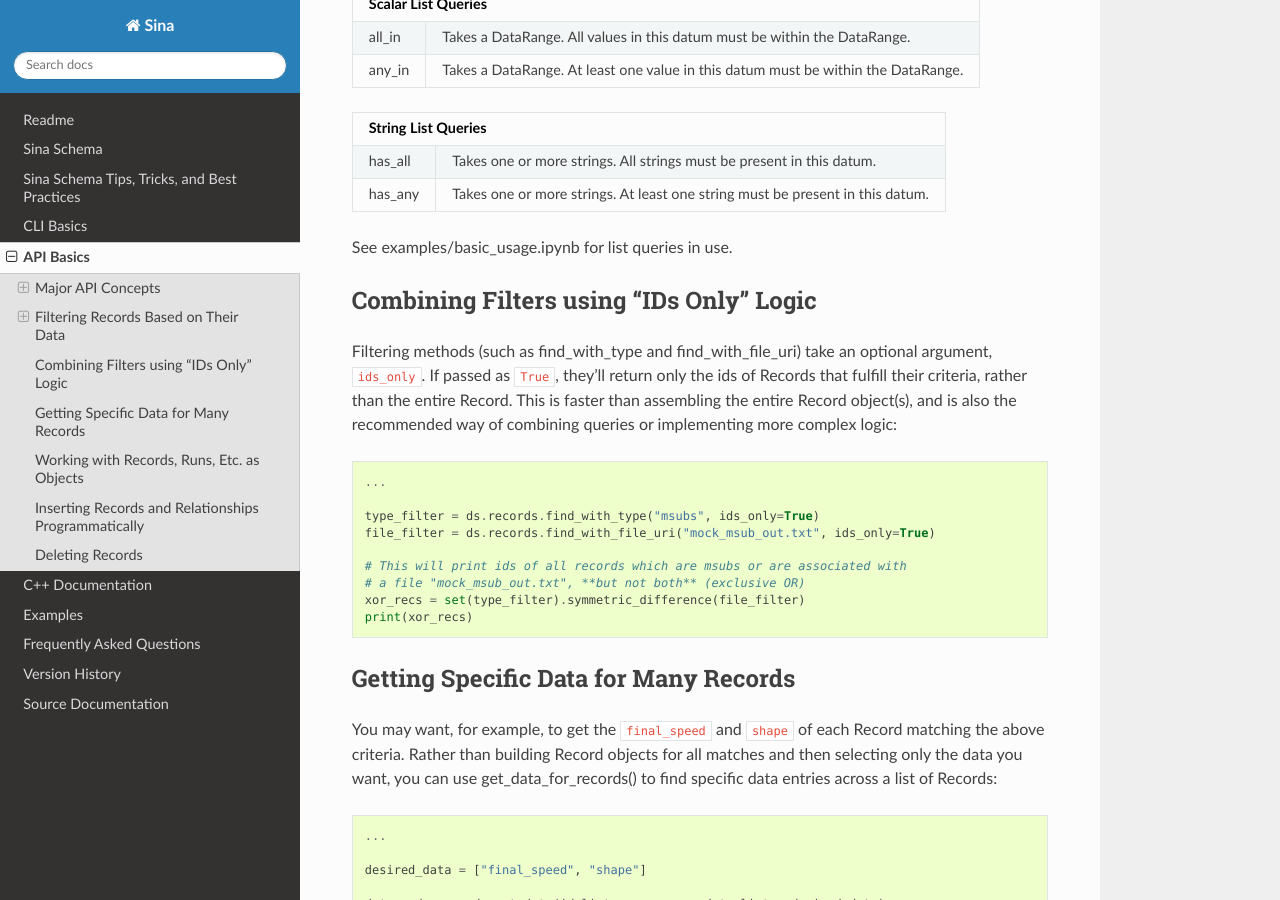
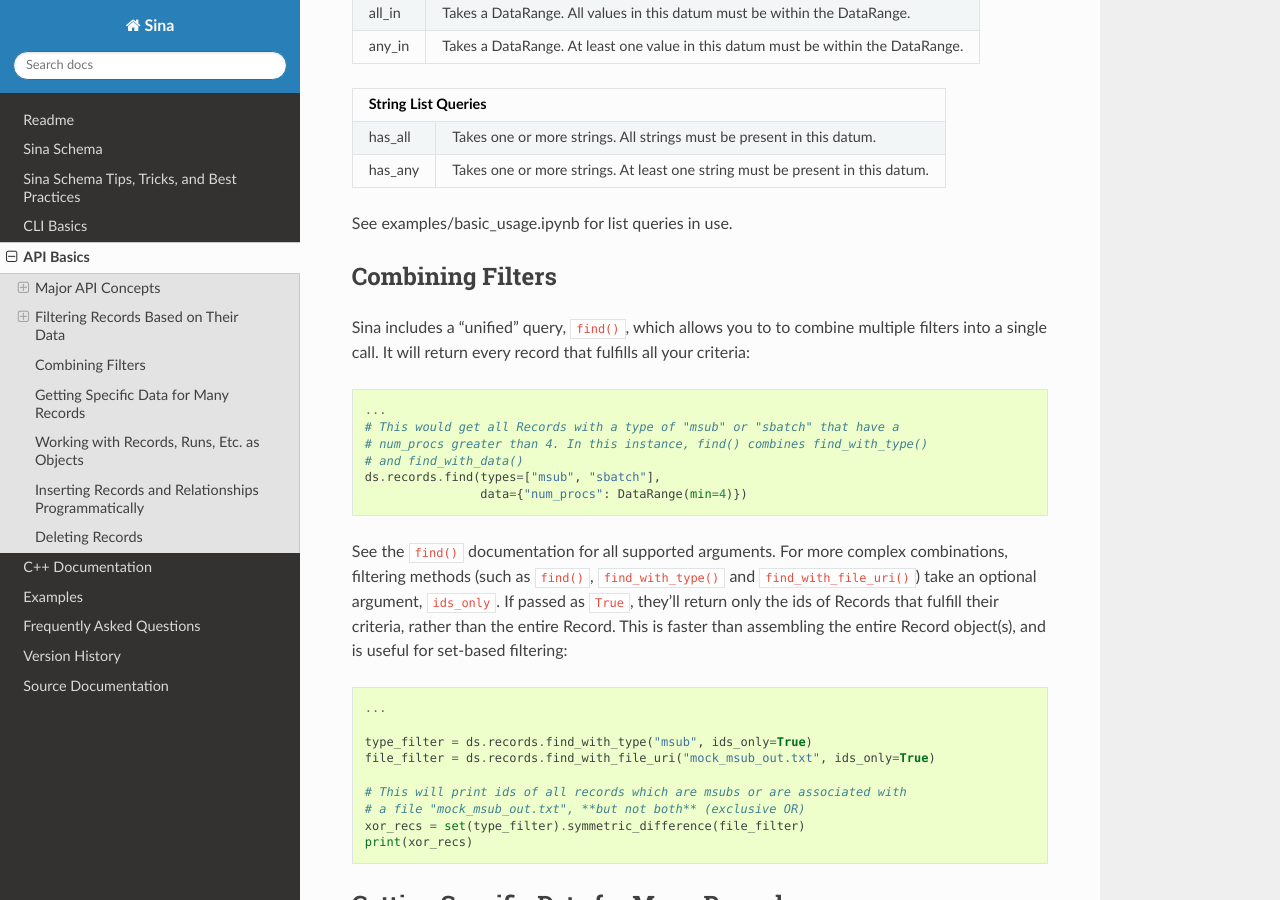
Before and after one commit to LLNL/Sina, a Sphinx documentation site: the page built from python/docs/source/api_basics.rst, in a window 1280 px wide and 900 px high, scrolled down 2911 px. Built offline with Sphinx 7.4.7 and the Read the Docs theme 2.0.0, drawn with Linux system fonts in a browser that asks for light colours; pages that are not in the unit, such as notebooks, are missing from menus; the version number could not be read and is left out; some of the changed text lies outside the part shown.

Commit message:
SIBO-980: Add documentation for find()

```diff
--- a/python/docs/source/api_basics.rst
+++ b/python/docs/source/api_basics.rst
@@ -149,18 +149,30 @@ See examples/basic_usage.ipynb for list queries in use.
 
 .. _Ids_Only:
 
-Combining Filters using "IDs Only" Logic
-~~~~~~~~~~~~~~~~~~~~~~~~~~~~~~~~~~~~~~~~
+Combining Filters
+~~~~~~~~~~~~~~~~~
 
-Filtering methods (such as find_with_type and find_with_file_uri) take an
-optional argument, :code:`ids_only`. If passed as :code:`True`, they'll return
-only the ids of Records that fulfill their criteria, rather than the entire
-Record. This is faster than assembling the entire Record object(s), and is also
-the recommended way of combining queries or implementing more complex logic::
+Sina includes a "unified" query, :code:`find()`, which allows you to to combine
+multiple filters into a single call. It will return every record that fulfills
+all your criteria::
+
+  ...
+  # This would get all Records with a type of "msub" or "sbatch" that have a
+  # num_procs greater than 4. In this instance, find() combines find_with_type()
+  # and find_with_data()
+  ds.records.find(types=["msub", "sbatch"],
+                  data={"num_procs": DataRange(min=4)})
+
+See the :code:`find()` documentation for all supported arguments. For more
+complex combinations, filtering methods (such as :code:`find()`, :code:`find_with_type()`
+and :code:`find_with_file_uri()`) take an optional argument, :code:`ids_only`.
+If passed as :code:`True`, they'll return only the ids of Records that fulfill
+their criteria, rather than the entire Record. This is faster than assembling the
+entire Record object(s), and is useful for set-based filtering::
 
   ...
 
-  type_filter = ds.records.find_with_type("msubs", ids_only=True)
+  type_filter = ds.records.find_with_type("msub", ids_only=True)
   file_filter = ds.records.find_with_file_uri("mock_msub_out.txt", ids_only=True)
 
   # This will print ids of all records which are msubs or are associated with
```
Also changed, not shown: 1 other file.
